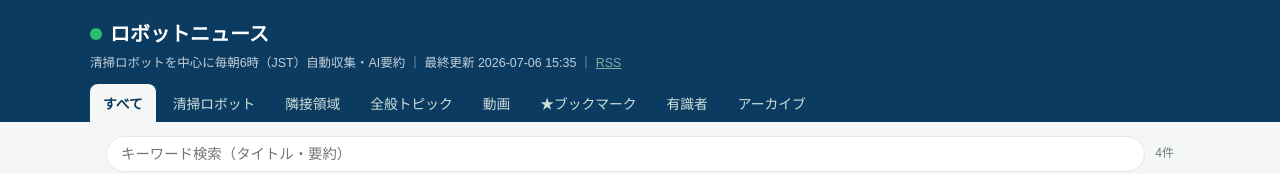
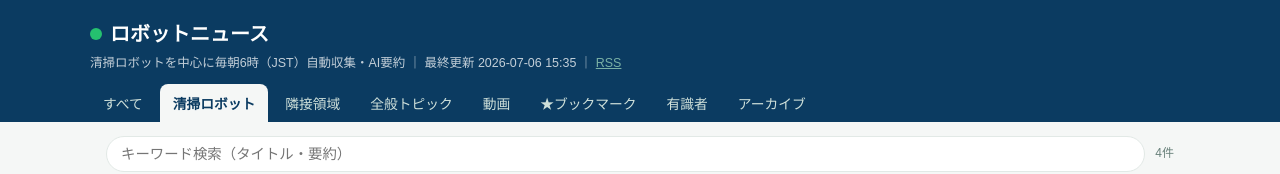
Before and after one commit to kukanc08030573792-spec/robot-news, a plain HTML site: page docs/index.html in a window 1280 px wide. Both pictures are taken after a click on the button "清掃ロボット". Shown: the top 174 px of the page. Drawn offline with Linux system fonts and the light colour scheme.

Commit message:
Improve tab rendering and active state management
Refactor tab click event listener to toggle active class.

```diff
--- a/docs/index.html
+++ b/docs/index.html
@@ -137,7 +137,14 @@ function renderTabs(){
   $("tabs").innerHTML = TABS.map(t =>
     `<button data-t="${t.id}" class="${t.id===tab?"active":""}">${t.label}</button>`).join("");
   $("tabs").querySelectorAll("button").forEach(btn =>
-    btn.addEventListener("click", () => { tab = btn.dataset.t; localStorage.setItem("tab", tab); shown = PAGE; render(); }));
+    btn.addEventListener("click", () => {
+      tab = btn.dataset.t;
+      localStorage.setItem("tab", tab);
+      $("tabs").querySelectorAll("button").forEach(b =>
+        b.classList.toggle("active", b.dataset.t === tab));
+      shown = PAGE;
+      render();
+    }));
 }
 
 function filtered(){
```
